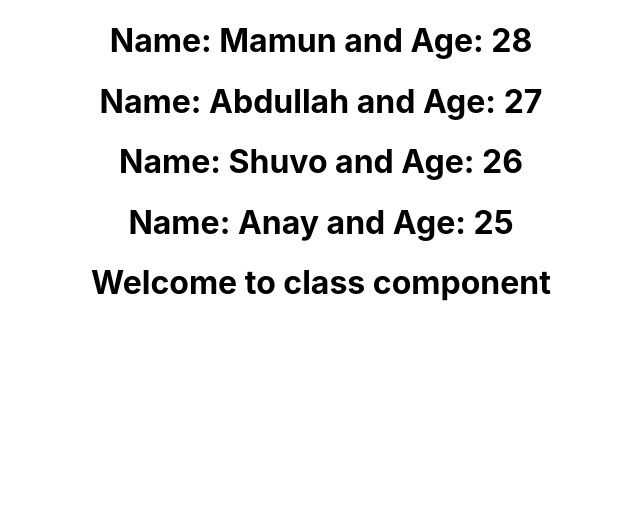
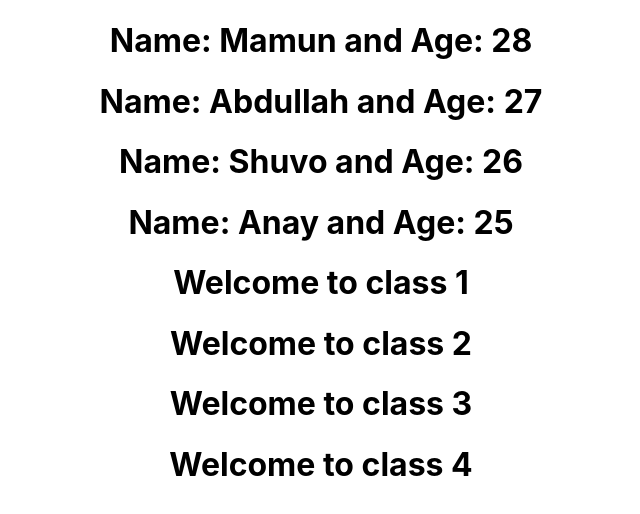
Before and after one commit to mamuncse15031/Learning-React.js, a React (Create React App) app in the folder my-app/: page / in a window 1280 px wide. Shown: the top 514 px of the page, without its empty margins (319-959 px from the left). Built offline with nearby package versions, Linux system fonts and the light colour scheme.

Commit message:
props in class components

```diff
--- a/my-app/src/App.js
+++ b/my-app/src/App.js
@@ -13,7 +13,10 @@ function App() {
       <HELLO name="Shuvo" age="26"></HELLO>
       <HELLO name="Anay" age="25"></HELLO>
 
-      <Welcome ></Welcome>
+      <Welcome name ='class 1' ></Welcome>
+      <Welcome name ='class 2'></Welcome>
+      <Welcome name ='class 3'></Welcome>
+      <Welcome name ='class 4'></Welcome>
 
     </div>
   );
--- a/my-app/src/myComponents/Welcome.js
+++ b/my-app/src/myComponents/Welcome.js
@@ -4,7 +4,7 @@ class Welcome extends Component{
 
     render(){
 
-        return <h1>Welcome to class component</h1>
+        return <h1>Welcome to {this.props.name}</h1>
     }
 }
 export default Welcome;
```
